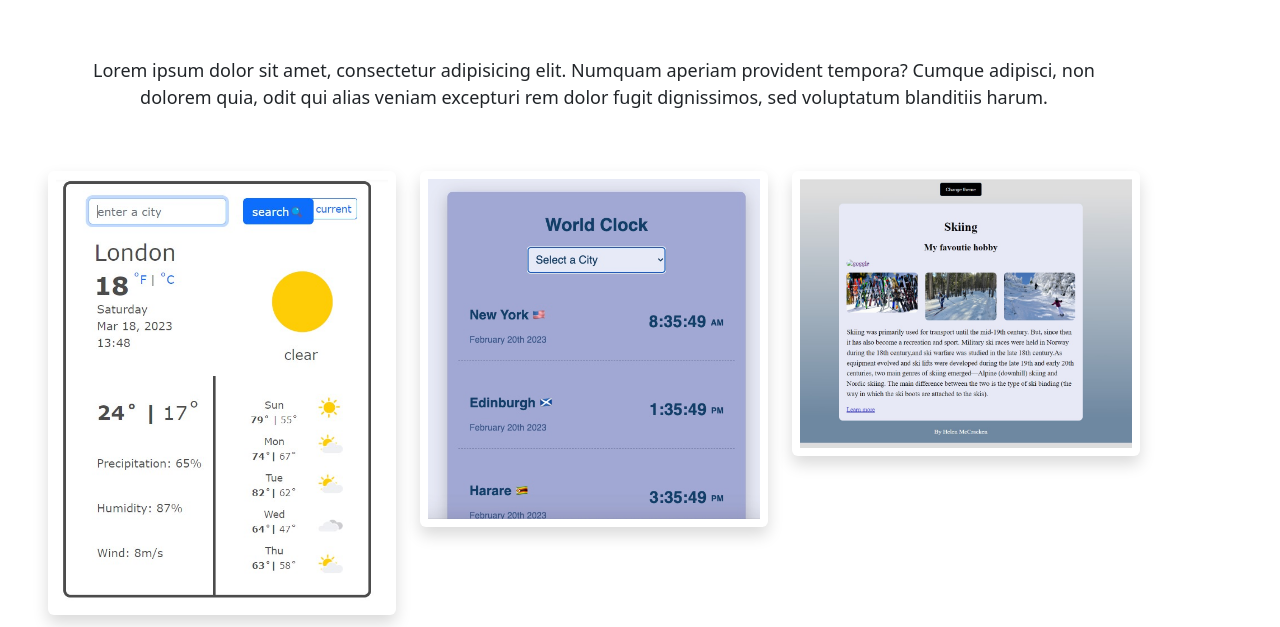
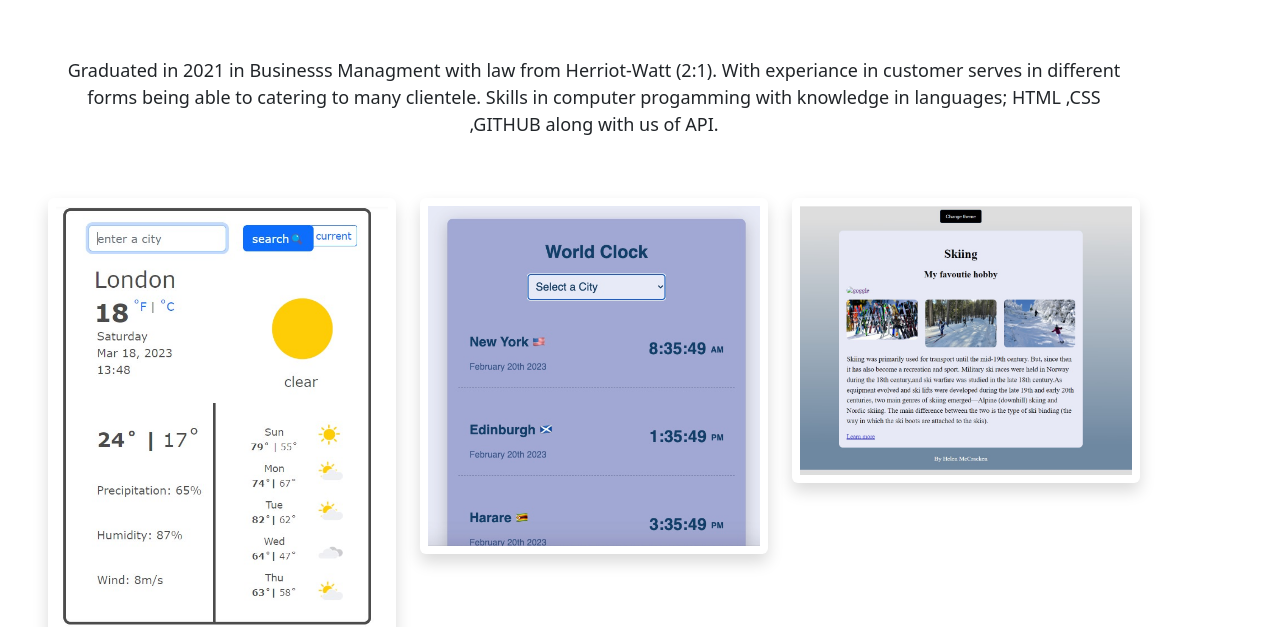
Before and after one commit to hkm58/portfilo, a website: page about.html in a window 1280 px wide. Shown: the part 195-822 px from the top of the page. Drawn offline with nearby package versions, Linux system fonts and the light colour scheme.

Commit message:
My describition

```diff
--- a/about.html
+++ b/about.html
@@ -50,10 +50,8 @@
       <h3>Front-end developer from Belfast, Nothern Ireland</h3>
       <div class="about-paragraphs">
         <p class="text-center">
-          Lorem ipsum dolor sit amet, consectetur adipisicing elit. Numquam
-          aperiam provident tempora? Cumque adipisci, non dolorem quia, odit qui
-          alias veniam excepturi rem dolor fugit dignissimos, sed voluptatum
-          blanditiis harum.
+          Graduated in 2021 in Businesss Managment with law from Herriot-Watt  (2:1). With experiance in customer serves in different forms
+          being able to catering to many clientele.  Skills in computer progamming with knowledge in languages; HTML ,CSS ,GITHUB along with us of API.
         </p>
       </div>
       <div class="container space-evenly">
```
